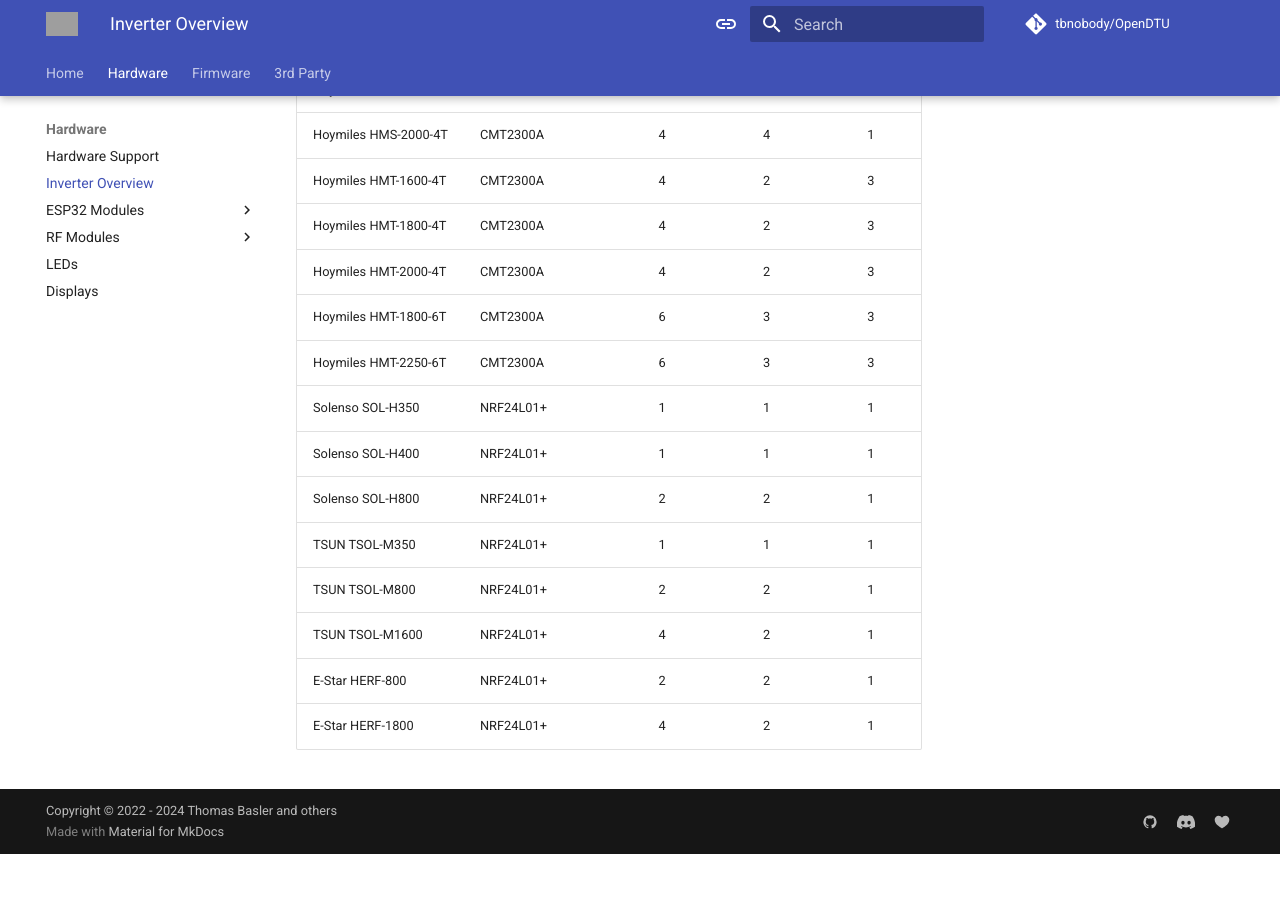
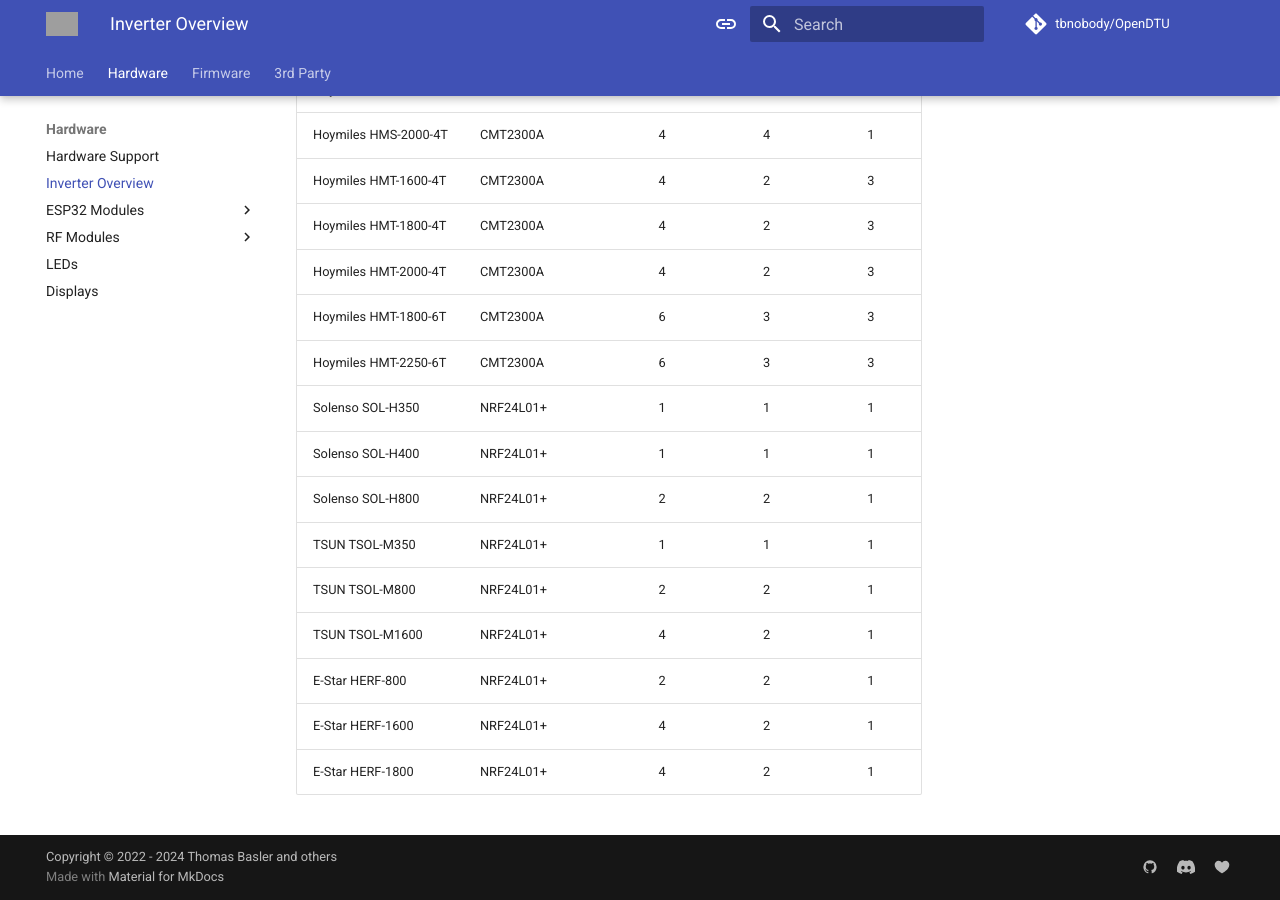
Before and after one commit to tbnobody/OpenDTU-docs, an MkDocs documentation site: the page built from docs/hardware/inverter_overview.md, in a window 1280 px wide and 900 px high, scrolled down 1364 px. Built offline with MkDocs 1.6.1 and Material for MkDocs 9.7.7, drawn with Linux system fonts in a browser that asks for light colours; comment, search, counter and statistics services are not loaded; before the commit the page ends 2218 px from its top, so only the background shows below that; grey boxes are pictures that could not be loaded.

Commit message:
Added HERF-1600

```diff
--- a/docs/hardware/inverter_overview.md
+++ b/docs/hardware/inverter_overview.md
@@ -42,4 +42,5 @@
 | TSUN TSOL-M800       | NRF24L01+          | 2         | 2           | 1         |
 | TSUN TSOL-M1600      | NRF24L01+          | 4         | 2           | 1         |
 | E-Star HERF-800      | NRF24L01+          | 2         | 2           | 1         |
+| E-Star HERF-1600     | NRF24L01+          | 4         | 2           | 1         |
 | E-Star HERF-1800     | NRF24L01+          | 4         | 2           | 1         |
```
